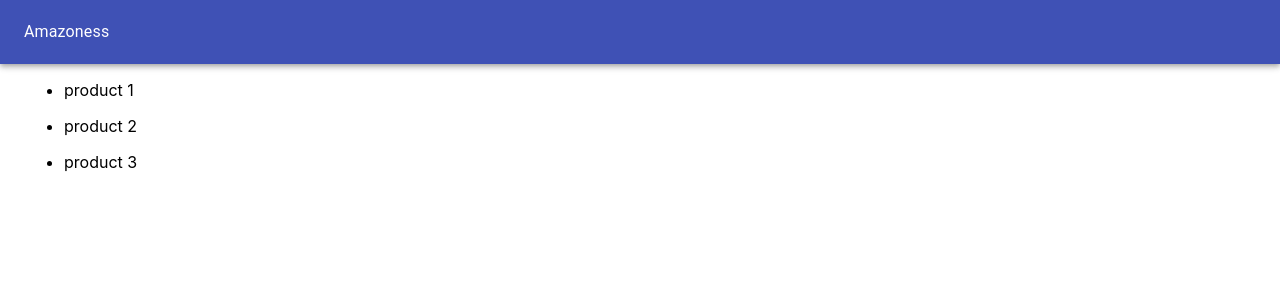
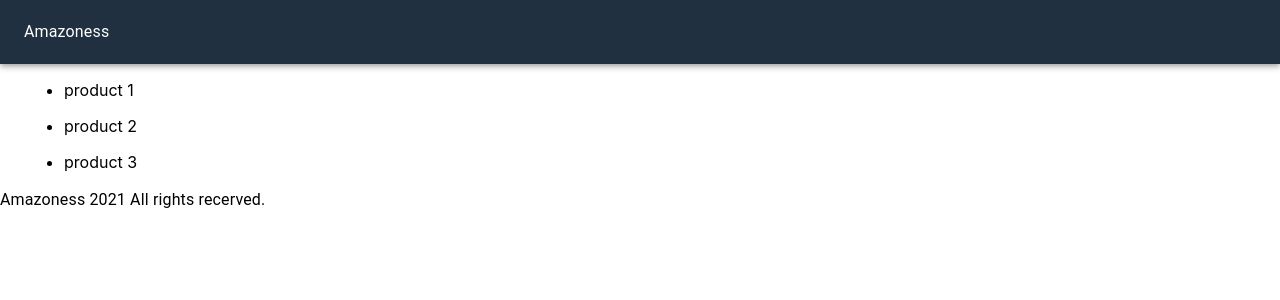
Before and after one commit to TheMrCorvy/amazoness, a Next.js app: page / in a window 1280 px wide. Shown: the top 300 px of the page. Built offline with nearby package versions, Linux system fonts and the light colour scheme.

Commit message:
moved component

```diff
--- a/src/components/Layout.tsx
+++ b/src/components/Layout/index.tsx
@@ -2,7 +2,9 @@ import { FC, ReactChild } from "react"
 
 import Head from "next/head"
 
-import { AppBar, Container, Toolbar, Typography } from "@material-ui/core"
+import { AppBar, Container, Toolbar, Typography } from "@mui/material"
+
+import { navbar } from "./styles"
 
 const Layout: FC<Props> = ({ children }) => {
 	return (
@@ -10,13 +12,20 @@ const Layout: FC<Props> = ({ children }) => {
 			<Head>
 				<title>Amazoness</title>
 			</Head>
-			<AppBar position="sticky">
+
+			<AppBar position="sticky" sx={navbar}>
 				<Toolbar>
 					<Typography>Amazoness</Typography>
 				</Toolbar>
 			</AppBar>
 
 			<Container maxWidth="xl">{children}</Container>
+
+			<footer>
+				<Typography variant="body1" color="warning">
+					Amazoness 2021 All rights recerved.
+				</Typography>
+			</footer>
 		</>
 	)
 }
--- /dev/null
+++ b/src/components/Layout/styles.ts
@@ -0,0 +1,10 @@
+import { Theme } from "@mui/material"
+import { SxProps } from "@mui/system"
+
+export const navbar: SxProps<Theme> = {
+	backgroundColor: "#203040",
+	"& a": {
+		color: "#fff",
+		marginLeft: 10,
+	},
+}
```
